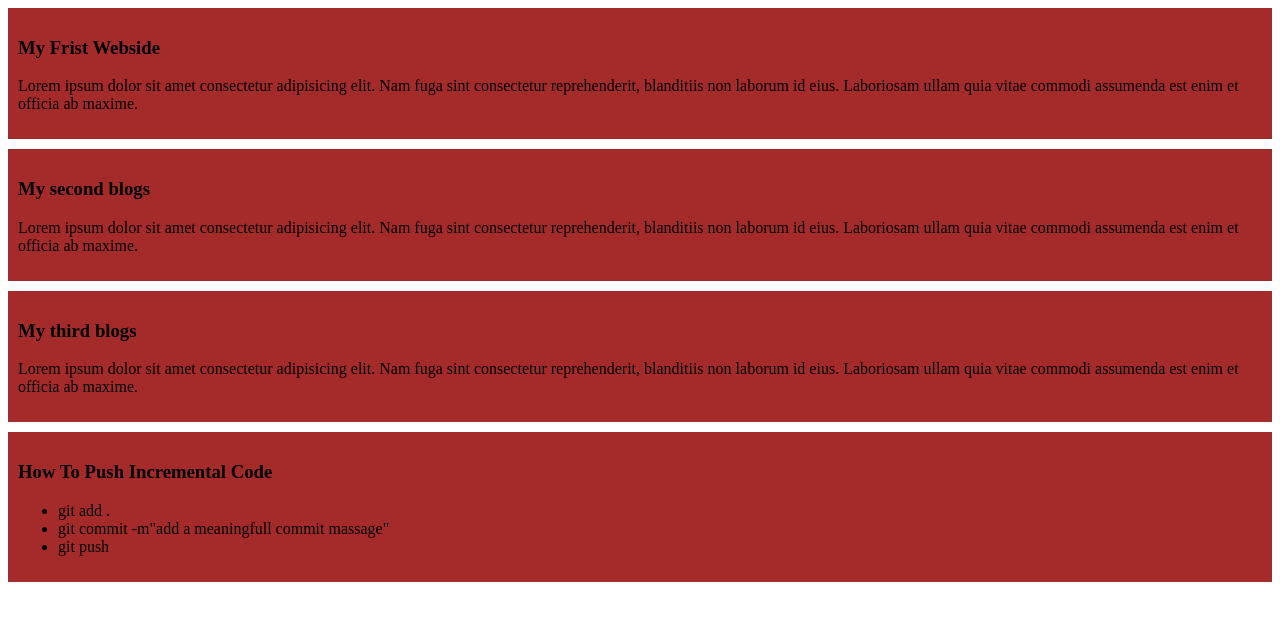
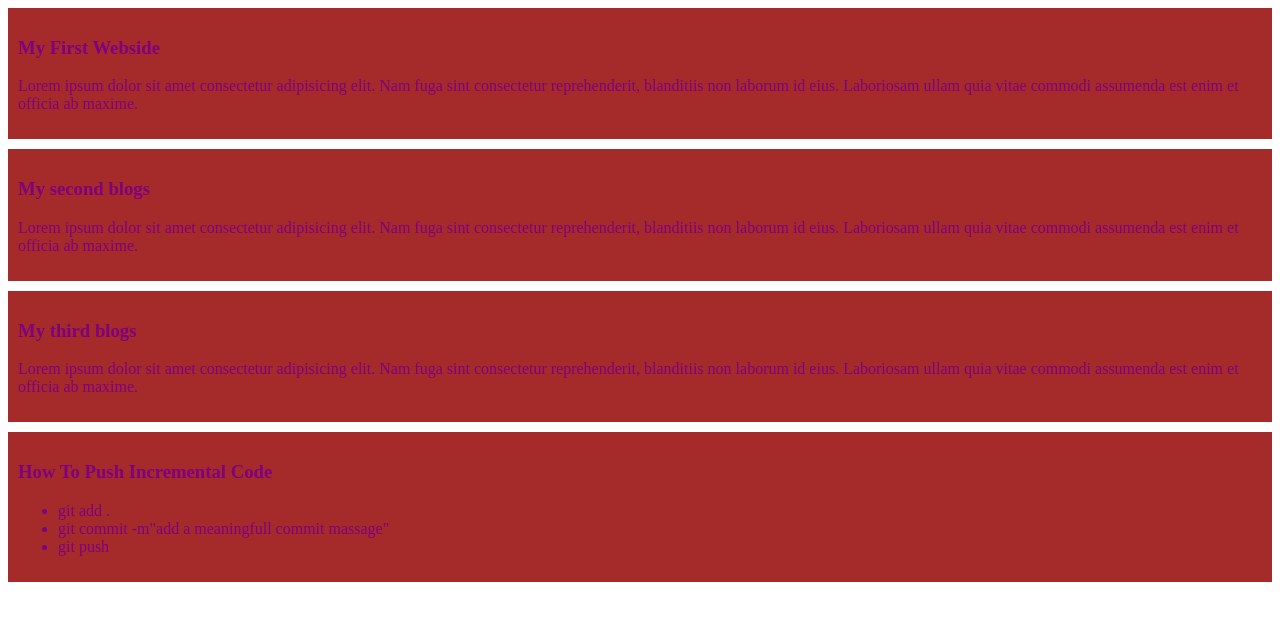
Before and after one commit to 2b6bx22yrz-byte/BA2C2, a plain HTML site: page index.html in a window 1280 px wide. Drawn offline with Linux system fonts and the light colour scheme.

Commit message:
Modified index.html and blog.css with new features

```diff
--- a/index.html
+++ b/index.html
@@ -8,7 +8,7 @@
 </head>
 <body>
     <div>
-         <h3>My Frist Webside</h3>
+         <h3>My First Webside</h3>
          <p>Lorem ipsum dolor sit amet consectetur adipisicing elit. Nam fuga sint consectetur reprehenderit, blanditiis non laborum id eius. Laboriosam ullam quia vitae commodi assumenda est enim et officia ab maxime.</p>
     </div>
     <div>
--- a/style.html/blogs.css
+++ b/style.html/blogs.css
@@ -3,3 +3,6 @@ div{
     padding: 10px;
     margin-bottom: 10px;
 }
+body{
+    color: purple;
+}
```
